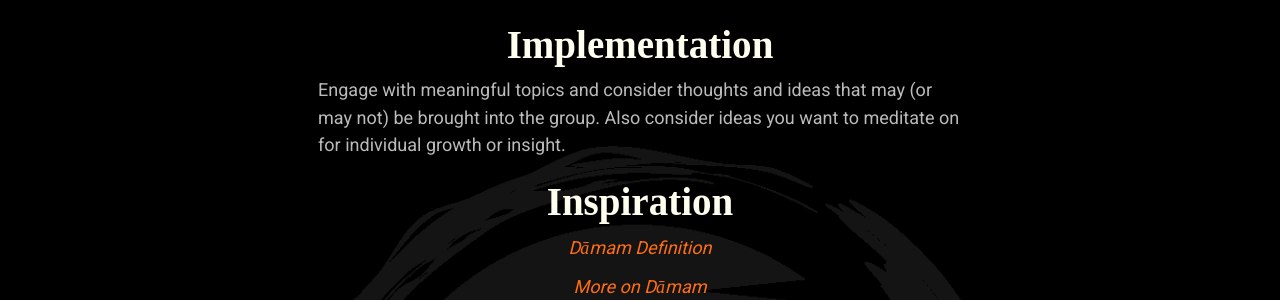
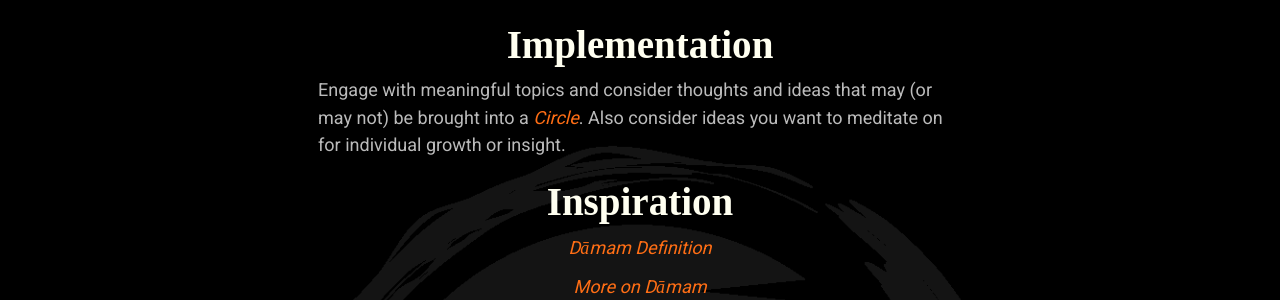
Before and after one commit to mindset-dojo/mindset-dojo.github.io, a Jekyll site: the page built from _forms/stillness-contemplation.md, in a window 1280 px wide and 900 px high, scrolled down 343 px. Shown: the part 181-481 px from the top of the window. Built offline with Jekyll 4.4.1, drawn with Linux system fonts in a browser that asks for light colours; some web fonts are replaced.

Commit message:
Change from generic group to Circle

```diff
--- a/_forms/stillness-contemplation.md
+++ b/_forms/stillness-contemplation.md
@@ -19,7 +19,7 @@ Your thoughts may come and go. If there is a thought or passage you want to espe
 
 ## Implementation
 
-Engage with meaningful topics and consider thoughts and ideas that may (or may not) be brought into the group. Also consider ideas you want to meditate on for individual growth or insight.
+Engage with meaningful topics and consider thoughts and ideas that may (or may not) be brought into a [Circle](../circle/). Also consider ideas you want to meditate on for individual growth or insight.
 
 ## Inspiration
 
```
